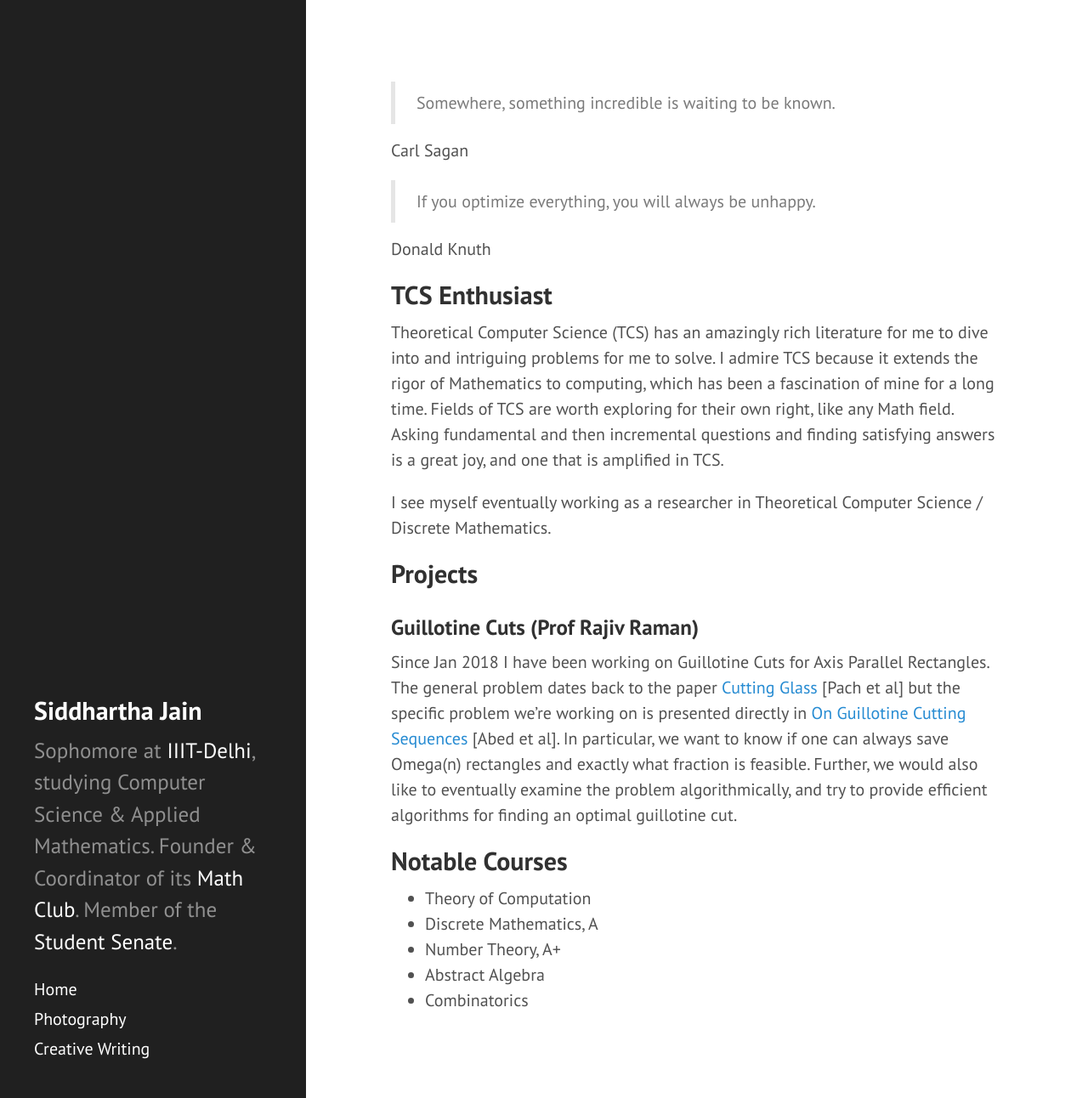
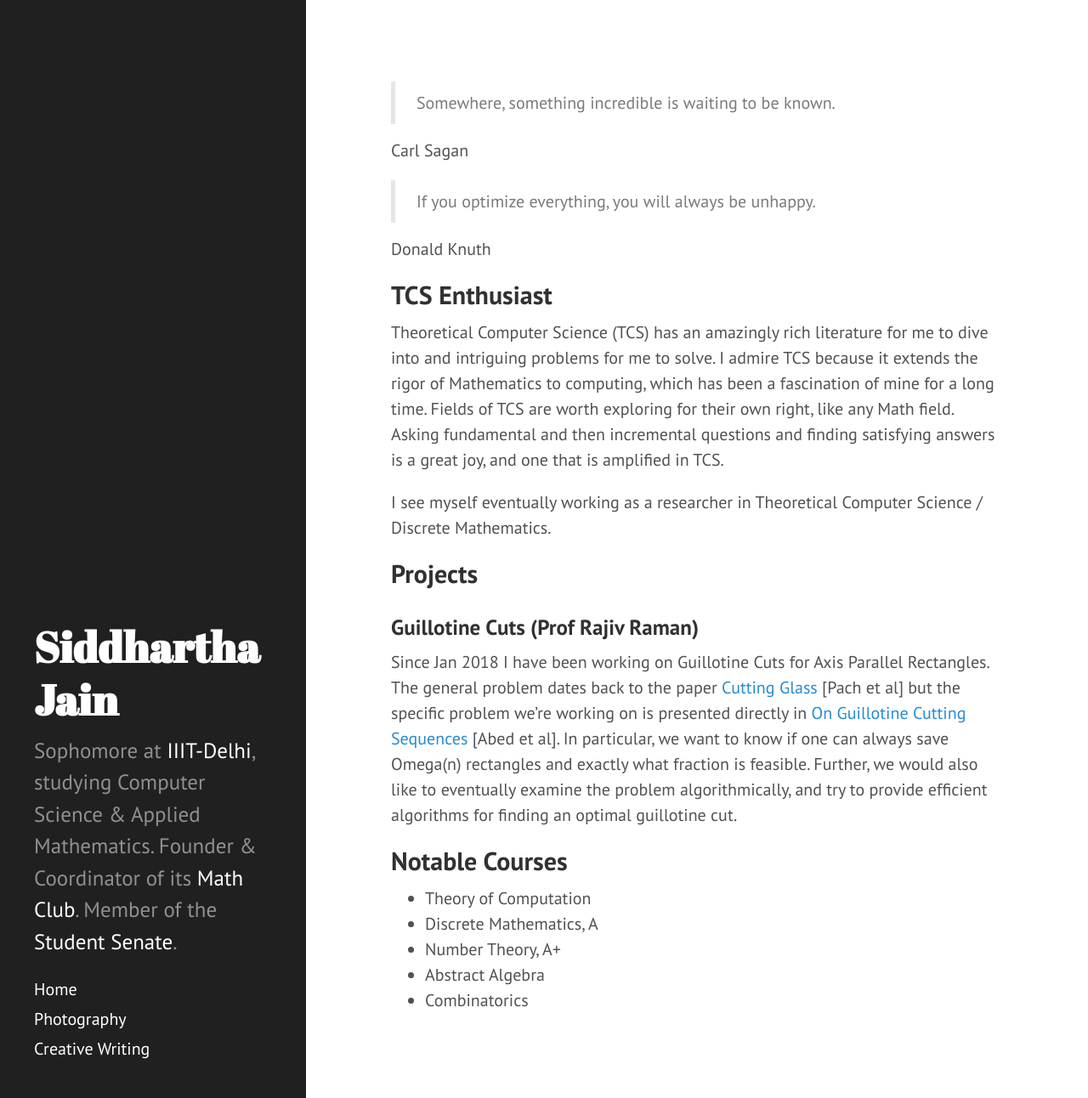
Before and after one commit to siddjai/siddjai.github.io, a Jekyll site: the page built from index.md, in a window 1280 px wide and 1292 px high. Shown: the whole window at 85% size. Built offline with Jekyll 4.4.1, drawn with Linux system fonts in a browser that asks for light colours; nearby versions of some CDN libraries.

Commit message:
Update hyde.css

```diff
--- a/public/css/hyde.css
+++ b/public/css/hyde.css
@@ -76,11 +76,11 @@ html {
 }
 
 /* About section */
-.sidebar-about h1 {
+.sidebar-about h2 {
   color: #fff;
   margin-top: 0;
   font-family: "Abril Fatface", serif;
-  font-size: 3.25rem;
+  font-size: 2.5rem;
 }
 
 /* Sidebar nav */
```
